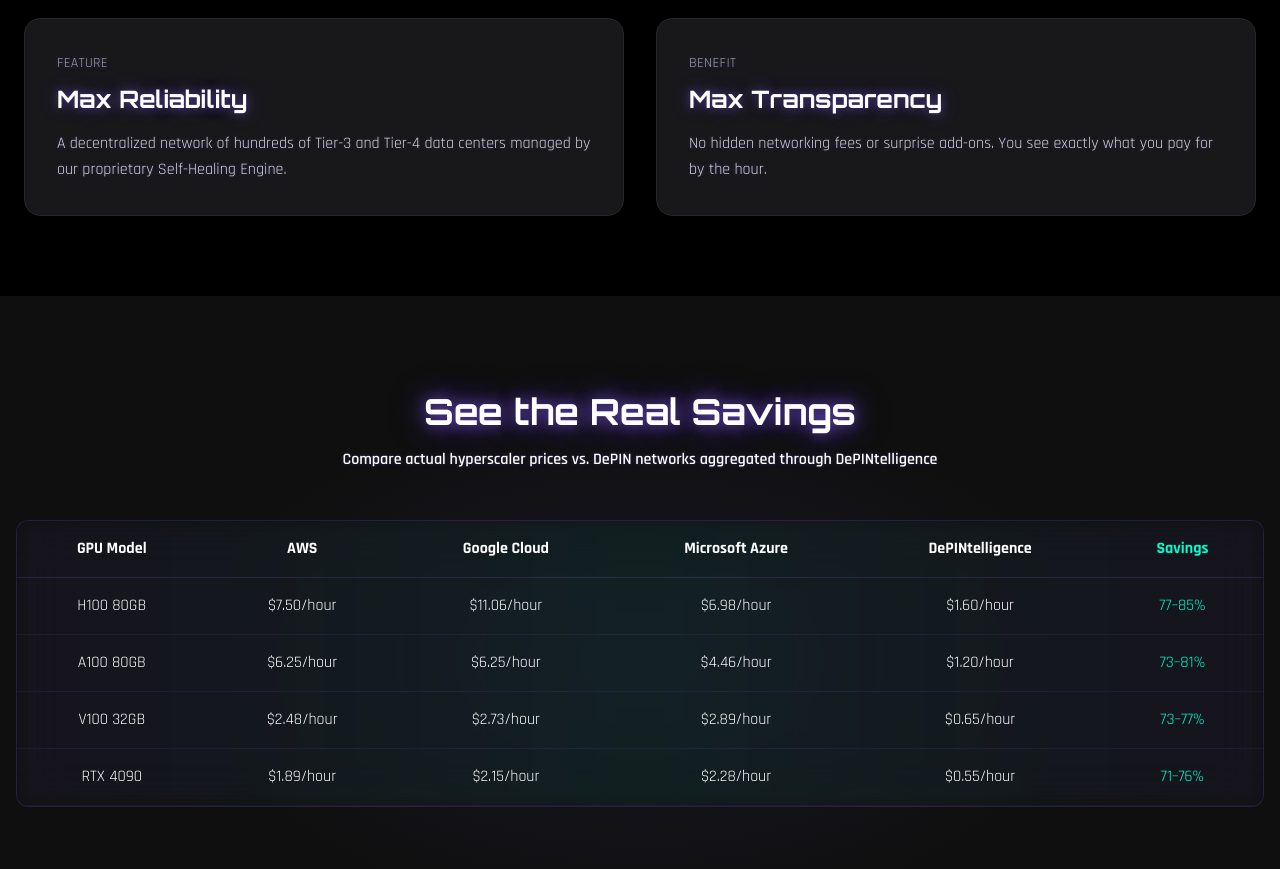
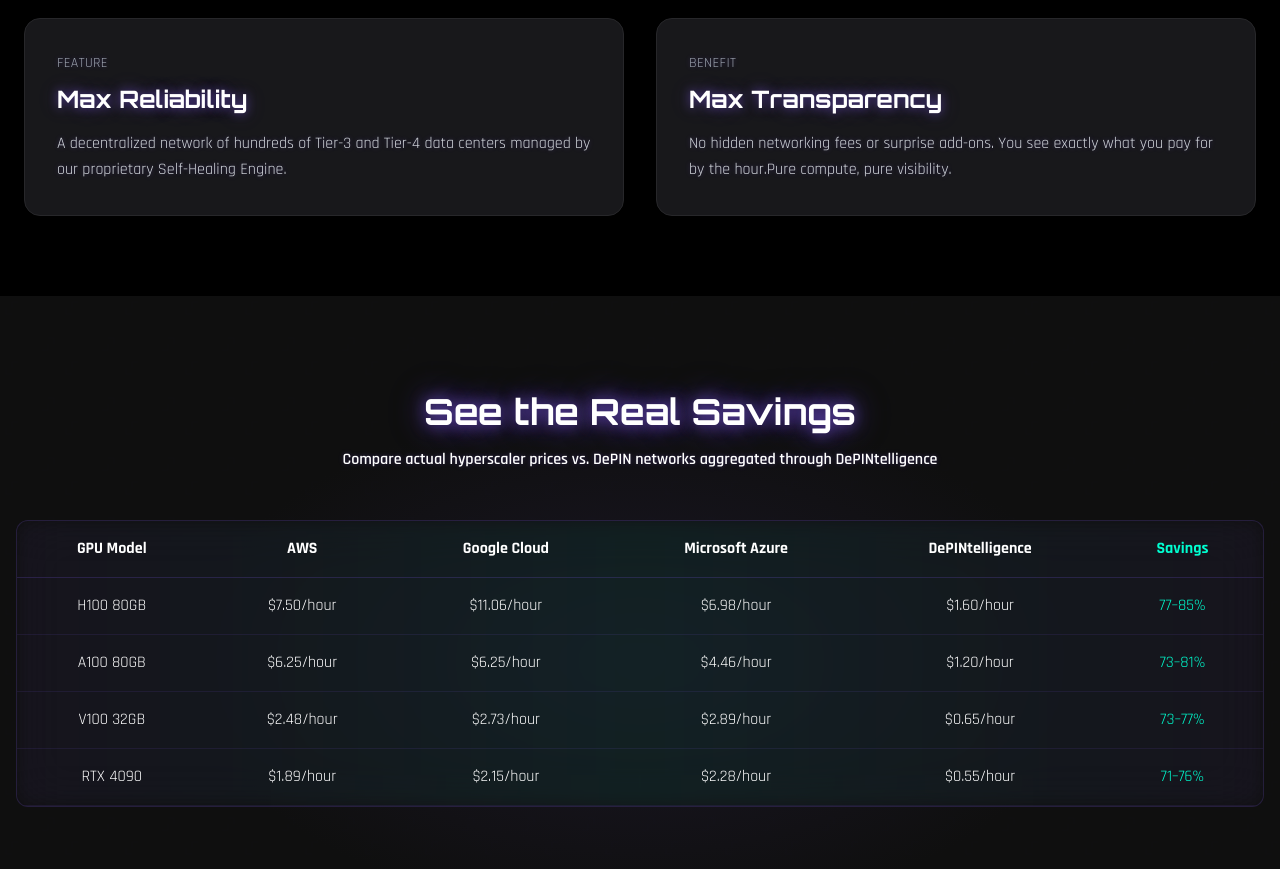
Before and after one commit to deepakpandian-yactraq/maxcore, a React (Vite) app: page / in a window 1280 px wide. Shown: the part 2820-3689 px from the top of the page. Built offline with nearby package versions, Linux system fonts and the light colour scheme; no server answers.

Commit message:
Update MaxCoreFeatures.tsx

```diff
--- a/src/components/MaxCoreFeatures.tsx
+++ b/src/components/MaxCoreFeatures.tsx
@@ -29,7 +29,7 @@ const features = [
     title: "Max Transparency",
     type: "Benefit",
     description:
-      "No hidden networking fees or surprise add-ons. You see exactly what you pay for by the hour.",
+      "No hidden networking fees or surprise add-ons. You see exactly what you pay for by the hour.Pure compute, pure visibility.",
   },
 ];
 
```
